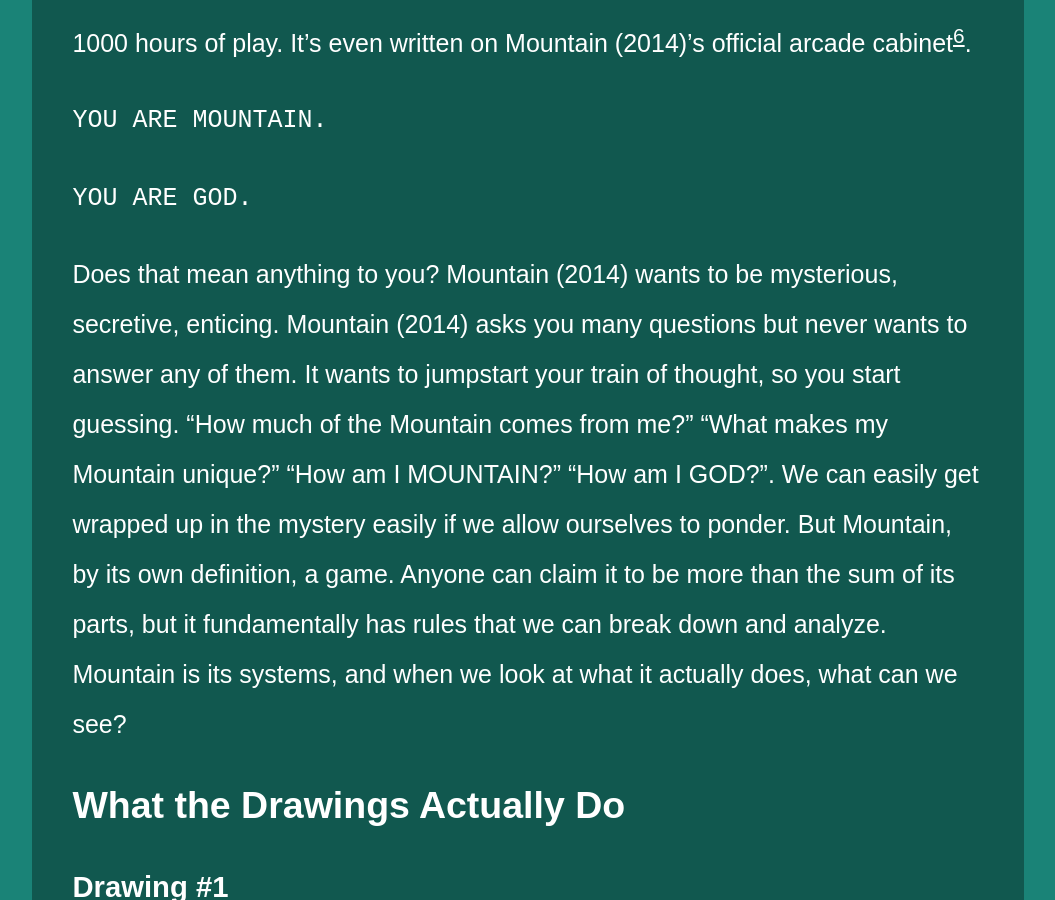
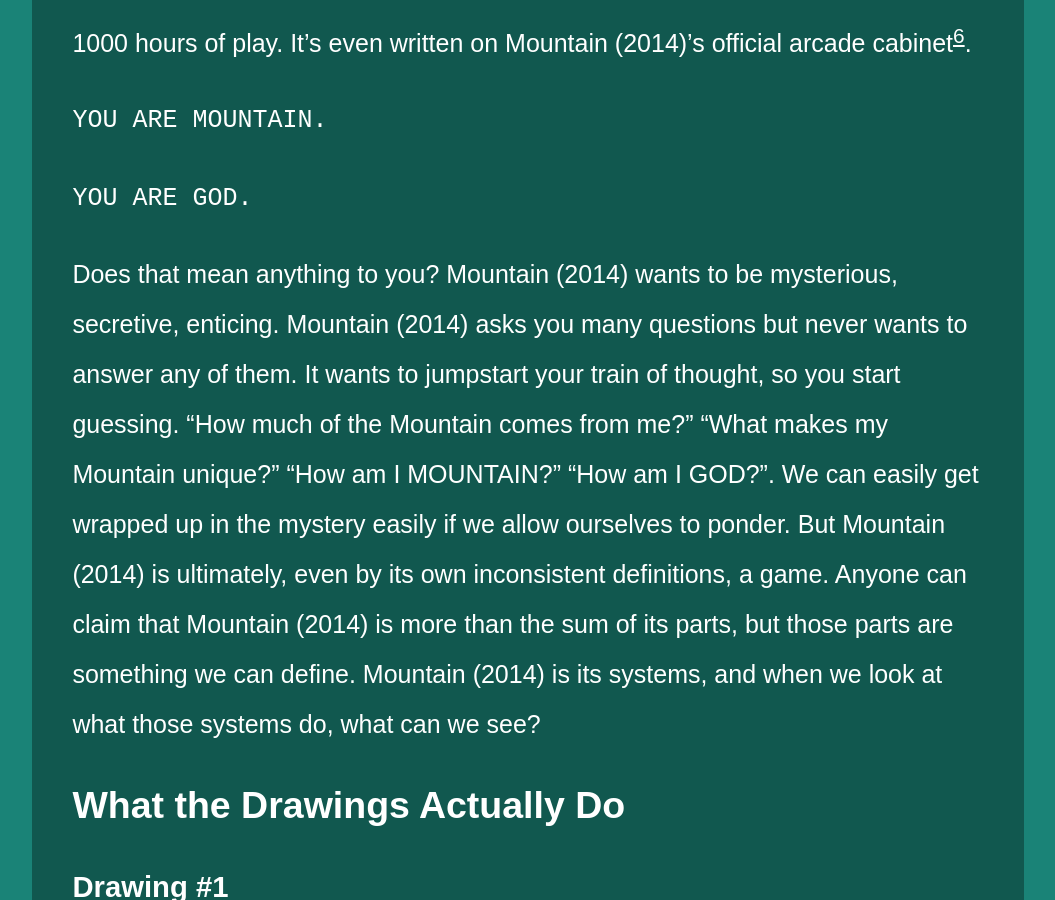
Before and after one commit to ambiguousname/ambiguousname.github.io, a Jekyll site: the page built from _posts/2023-06-19-mountain.md, in a window 1280 px wide and 900 px high, scrolled down 9192 px. Shown: the whole window, without its empty margins (112-1167 px from the left). Built offline with Jekyll 4.4.1, drawn with Linux system fonts in a browser that asks for light colours; some of the changed text lies outside the part shown.

Commit message:
Update 2023-06-19-mountain.md

```diff
--- a/_posts/2023-06-19-mountain.md
+++ b/_posts/2023-06-19-mountain.md
@@ -13,7 +13,7 @@
 
 The first question: Is Mountain (2014) actually a game? Go to Mountain (2014)'s steam page, and you'll see it called an Existential Nature Simulation. On its website, it's called a Nature Simulation Game. Game Developer calls it an ambient procedural mountain simulator, Killscreen calls it a God Simulator, and Rock Paper Shotgun simply calls it a Mountain Simulator. Its developer, David OReilly, has referred to it as both a Relax em' up and Art Horror - words that may evoke game-like meaning, but aren't indicative of actual gameplay.
 
-It seems nobody wants to call it a game. (That, or nobody wants to make the executive decision to call it a game). We're cycling through these descriptors because we're looking for the words to describe an experience that, even 9 years after release, is novel.
+It seems nobody wants to call it a game (that, or nobody wants to make the executive decision to call it a game). We're cycling through these descriptors because we're looking for the words to describe an experience that, even 9 years after release, is novel.
 
 ![Mountain Gameplay](/assets/images/mountain/mountainGame.png)
 
@@ -153,7 +153,7 @@
 
 `YOU ARE GOD.`
 
-Does that mean anything to you? Mountain (2014) wants to be mysterious, secretive, enticing. Mountain (2014) asks you many questions but never wants to answer any of them. It wants to jumpstart your train of thought, so you start guessing. "How much of the Mountain comes from me?" "What makes my Mountain unique?" "How am I MOUNTAIN?" "How am I GOD?". We can easily get wrapped up in the mystery easily if we allow ourselves to ponder. But Mountain, by its own definition, a game. Anyone can claim it to be more than the sum of its parts, but it fundamentally has rules that we can break down and analyze. Mountain is its systems, and when we look at what it actually does, what can we see?
+Does that mean anything to you? Mountain (2014) wants to be mysterious, secretive, enticing. Mountain (2014) asks you many questions but never wants to answer any of them. It wants to jumpstart your train of thought, so you start guessing. "How much of the Mountain comes from me?" "What makes my Mountain unique?" "How am I MOUNTAIN?" "How am I GOD?". We can easily get wrapped up in the mystery easily if we allow ourselves to ponder. But Mountain (2014) is ultimately, even by its own inconsistent definitions, a game. Anyone can claim that Mountain (2014) is more than the sum of its parts, but those parts are something we can define. Mountain (2014) is its systems, and when we look at what those systems do, what can we see?
 
 [^arcade]: Yes, Mountain (2014) has an arcade cabinet.
 
```
